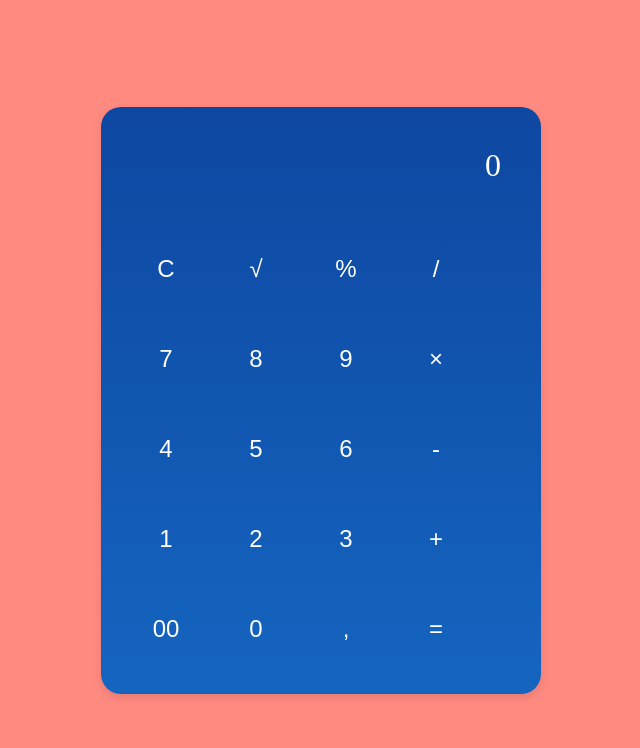
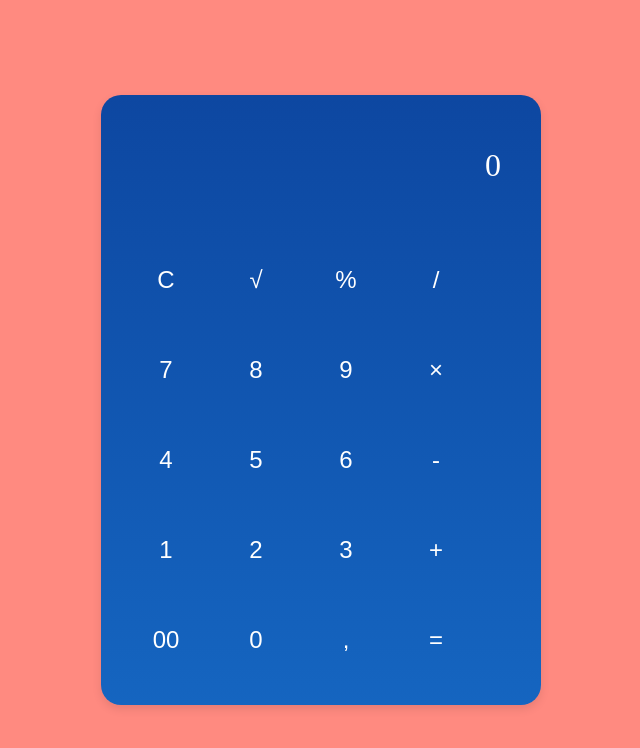
Before and after one commit to ilyasilkin27/calculator-app, a React (Create React App) app: page / in a window 1280 px wide. Shown: the top 748 px of the page, without its empty margins (319-959 px from the left). Built offline with nearby package versions, Linux system fonts and the light colour scheme.

Commit message:
update css

```diff
--- a/src/calculator.css
+++ b/src/calculator.css
@@ -24,6 +24,13 @@ body {
   padding: 20px;
   border-radius: 10px;
   margin-bottom: 20px;
+  overflow: hidden;
+  white-space: nowrap;
+  text-overflow: ellipsis;
+  display: flex;
+  align-items: center;
+  justify-content: flex-end;
+  min-height: 60px;
 }
 
 .calculator-keypad {
```
